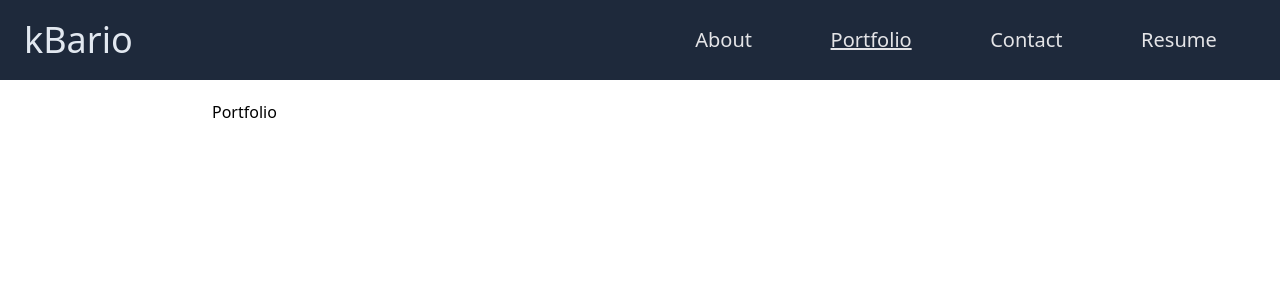
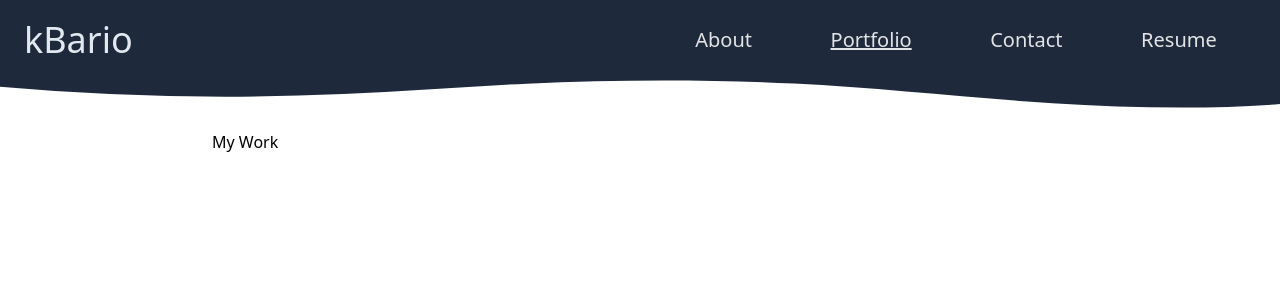
Before and after one commit to kbario/kb_react_portfolio, a React (Create React App) app: page / in a window 1280 px wide. Both pictures are taken after a click on the button "Portfolio". Shown: the top 300 px of the page. Built offline with nearby package versions, Linux system fonts and the light colour scheme.

Commit message:
init projects section

```diff
--- a/src/App.jsx
+++ b/src/App.jsx
@@ -7,15 +7,23 @@
 
 function App() {
   const [pageInView, setPageInView] = useState('About')
+  const [metaRepos, setMetaRepos] = useState(['concentr8r', 'NMRalter8r'])
+  const [bootRepos, setBootRepos] = useState(['techBlog', 'ractWeather'])
+
   useEffect(() => {
     document.title = `kbario - ${pageInView}`
   },[pageInView])
 
   return (
     <div className='w-screen h-screen overflow-hidden'>
-      <Header pageInViewState={{pageInView, setPageInView}}/>
-      <Project pageInView={pageInView}/>
-      <Footer/>
+      <Header pageInViewState={{pageInView, setPageInView}} />
+      <div className="wave">
+        <svg data-name="Layer 1" xmlns="http://www.w3.org/2000/svg" viewBox="0 0 1200 120" preserveAspectRatio="none">
+          <path d="M321.39,56.44c58-10.79,114.16-30.13,172-41.86,82.39-16.72,168.19-17.73,250.45-.39C823.78,31,906.67,72,985.66,92.83c70.05,18.48,146.53,26.09,214.34,3V0H0V27.35A600.21,600.21,0,0,0,321.39,56.44Z" className="shape-fill"></path>
+        </svg>
+      </div>
+      <Project pageInView={pageInView} repos={[metaRepos, bootRepos]} />
+      <Footer />
     </div>
   );
 }
--- a/src/components/Project.jsx
+++ b/src/components/Project.jsx
@@ -3,14 +3,14 @@
 import Portfolio from "./project components/Portfolio"
 import Resume from "./project components/Resume"
 
-function Project({pageInView}) {
+function Project({pageInView, repos}) {
 
-    function RenderProject({pageInView}) {
+    function RenderProject({pageInView, repos}) {
         switch (pageInView) {
             case 'About':
                 return <About />
             case 'Portfolio':
-                return <Portfolio />
+                return <Portfolio repos={repos} />
             case 'Contact':
                 return <Contact />
             default:
@@ -20,7 +20,7 @@
 
     return (
         <main className="h-leftover w-full p-5 max-w-4xl mx-auto">
-            <RenderProject pageInView={pageInView}/>
+            <RenderProject pageInView={pageInView} repos={repos}/>
         </main>
     )
 }
--- a/src/components/project components/Portfolio.jsx
+++ b/src/components/project components/Portfolio.jsx
@@ -1,6 +1,18 @@
-function Portfolio() {
+// import { useEffect } from "react"
+
+function Portfolio({repos}) {
+
+    // const [metaRepos, bootRepos] = repos
+
+    // useEffect(()=> {
+
+    // },[metaRepos, bootRepos])
+    // console.log(metaRepos, bootRepos)
+
+
     return (
-        <div>Portfolio</div>
+        <div>My Work</div>
+
     )
 }
 
--- a/src/index.css
+++ b/src/index.css
@@ -21,4 +21,21 @@
   .nav-backdrop {
     @apply absolute top-20 right-0 w-full h-leftover bg-zinc-100 opacity-0 sm:hidden transition-all duration-500 translate-x-full;
   }
+  .wave {
+    position: relative;
+    top: 0;
+    left: 0;
+    width: 100%;
+    overflow: hidden;
+    line-height: 0;
+  }
+  .wave svg {
+    position: relative;
+    display: block;
+    width: calc(100% + 1.3px);
+    height: 30px;
+  }
+  .wave .shape-fill {
+    fill: #1e293b;
+  }
 }
```
